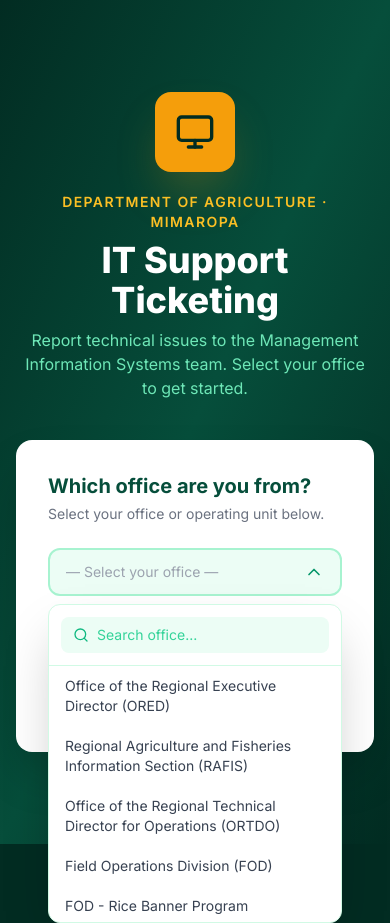
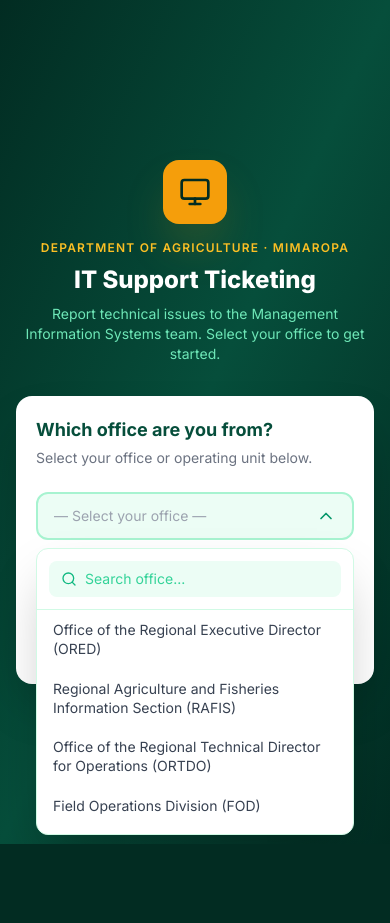
Before and after one commit to lloydDevs/da-ticketing-system, a React (Vite) app: page / in a window 390 px wide. Both pictures are taken after a click on the button "— Select your office —". After the commit the page ends 844 px from the top, so only its background shows below. Built offline with nearby package versions, Linux system fonts and the light colour scheme; no server answers.

Commit message:
Modify: Design responsiveness

```diff
--- a/src/pages/user/OfficeSelectorPage.jsx
+++ b/src/pages/user/OfficeSelectorPage.jsx
@@ -26,42 +26,45 @@
 
   return (
     <div className="min-h-screen bg-gradient-to-br from-emerald-950 via-emerald-900 to-emerald-950 flex flex-col items-center justify-center px-4 py-12">
+
       {/* Header */}
-      <div className="text-center mb-10">
-        <div className="inline-flex items-center justify-center w-20 h-20 bg-gold-500 rounded-2xl mb-5 shadow-2xl shadow-gold-500/30">
-          <Monitor className="w-10 h-10 text-emerald-950" />
+      <div className="text-center mb-8 w-full max-w-md">
+        <div className="inline-flex items-center justify-center w-16 h-16 sm:w-20 sm:h-20 bg-gold-500 rounded-2xl mb-4 sm:mb-5 shadow-2xl shadow-gold-500/30">
+          <Monitor className="w-8 h-8 sm:w-10 sm:h-10 text-emerald-950" />
         </div>
-        <div className="text-gold-400 text-sm font-semibold tracking-widest uppercase mb-2">
+        <div className="text-gold-400 text-xs sm:text-sm font-semibold tracking-widest uppercase mb-2">
           Department of Agriculture · MIMAROPA
         </div>
-        <h1 className="text-4xl font-extrabold text-white mb-2">
+        <h1 className="text-2xl sm:text-4xl font-extrabold text-white mb-2">
           IT Support Ticketing
         </h1>
-        <p className="text-emerald-300 text-base max-w-md mx-auto">
+        <p className="text-emerald-300 text-sm sm:text-base max-w-md mx-auto">
           Report technical issues to the Management Information Systems team. Select your office to get started.
         </p>
       </div>
 
-      {/* Card */}
-      <div className="bg-white rounded-2xl shadow-2xl w-full max-w-md p-8">
-        <h2 className="text-emerald-900 font-bold text-xl mb-1">Which office are you from?</h2>
+      {/* Card — w-full with max-w prevents stretching */}
+      <div className="bg-white rounded-2xl shadow-2xl w-full max-w-md p-5 sm:p-8">
+        <h2 className="text-emerald-900 font-bold text-lg sm:text-xl mb-1">Which office are you from?</h2>
         <p className="text-gray-500 text-sm mb-6">Select your office or operating unit below.</p>
 
-        {/* Custom searchable dropdown */}
+        {/* Dropdown wrapper — overflow-hidden prevents content from expanding card */}
         <div className="relative mb-6">
           <button
             type="button"
             onClick={() => setOpen(!open)}
-            className="w-full flex items-center justify-between border-2 border-emerald-200 rounded-xl px-4 py-3 text-left focus:outline-none focus:border-emerald-500 transition-colors bg-emerald-50 hover:bg-emerald-100"
+            className="w-full flex items-center justify-between border-2 border-emerald-200 rounded-xl px-4 py-3 text-left focus:outline-none focus:border-emerald-500 transition-colors bg-emerald-50 hover:bg-emerald-100 min-w-0"
           >
-            <span className={selectedOffice ? "text-emerald-900 font-medium text-sm" : "text-gray-400 text-sm"}>
+            {/* truncate keeps long office names from blowing out the button */}
+            <span className={`truncate pr-2 text-sm ${selectedOffice ? "text-emerald-900 font-medium" : "text-gray-400"}`}>
               {selectedOffice ? selectedOffice.label : "— Select your office —"}
             </span>
-            <ChevronDown className={`w-5 h-5 text-emerald-600 transition-transform ${open ? "rotate-180" : ""}`} />
+            <ChevronDown className={`w-5 h-5 text-emerald-600 transition-transform shrink-0 ${open ? "rotate-180" : ""}`} />
           </button>
 
           {open && (
-            <div className="absolute z-50 mt-2 w-full bg-white rounded-xl border border-emerald-100 shadow-2xl overflow-hidden">
+            // w-full + left-0 anchors dropdown to button, not to content width
+            <div className="absolute z-50 left-0 right-0 mt-2 bg-white rounded-xl border border-emerald-100 shadow-2xl overflow-hidden">
               <div className="p-3 border-b border-emerald-100">
                 <div className="flex items-center gap-2 bg-emerald-50 rounded-lg px-3 py-2">
                   <Search className="w-4 h-4 text-emerald-500 shrink-0" />
@@ -71,11 +74,11 @@
                     placeholder="Search office..."
                     value={search}
                     onChange={(e) => setSearch(e.target.value)}
-                    className="bg-transparent text-sm text-emerald-900 outline-none w-full placeholder-emerald-400"
+                    className="bg-transparent text-sm text-emerald-900 outline-none w-full placeholder-emerald-400 min-w-0"
                   />
                 </div>
               </div>
-              <div className="max-h-64 overflow-y-auto">
+              <div className="max-h-56 sm:max-h-64 overflow-y-auto">
                 {filtered.length === 0 ? (
                   <div className="px-4 py-6 text-center text-sm text-gray-400">No offices found</div>
                 ) : (
@@ -88,13 +91,14 @@
                         setOpen(false);
                         setSearch("");
                       }}
-                      className={`w-full text-left px-4 py-2.5 text-sm transition-colors hover:bg-emerald-50 ${
-                        selected === office.value
-                          ? "bg-emerald-100 text-emerald-900 font-semibold"
-                          : "text-gray-700"
-                      }`}
+                      // text-left + w-full, truncate prevents row from expanding
+                      className={`w-full text-left px-4 py-2.5 text-sm transition-colors hover:bg-emerald-50 ${selected === office.value
+                        ? "bg-emerald-100 text-emerald-900 font-semibold"
+                        : "text-gray-700"
+                        }`}
                     >
-                      {office.label}
+                      {/* Allow wrapping inside list so full name is readable */}
+                      <span className="block leading-snug">{office.label}</span>
                     </button>
                   ))
                 )}
```
